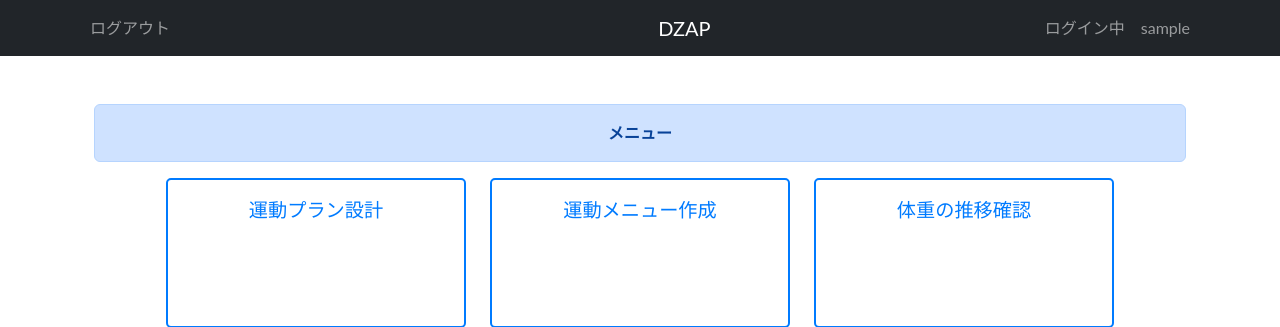
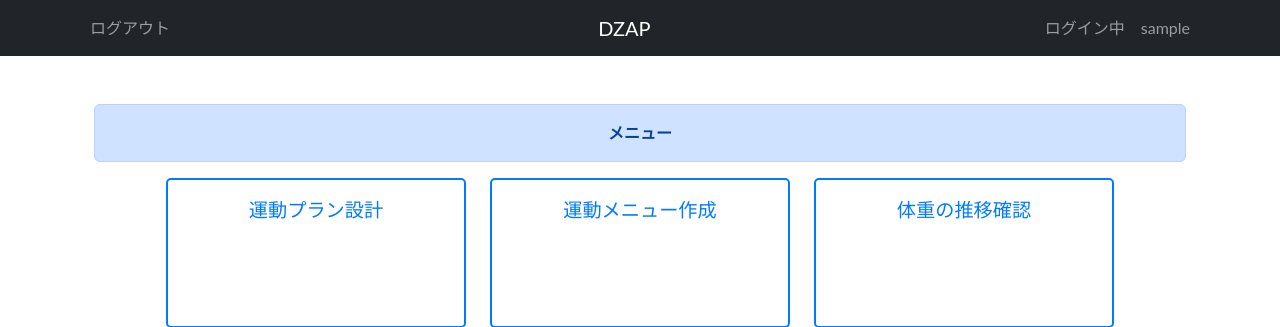
Before and after one commit to TabataMasahito/Dteam, a Flask app: page / in a window 1280 px wide. Shown: the top 327 px of the page. Run offline with Flask 3, Linux system fonts and the light colour scheme; the visitor is signed in with stand-in values (Sample User, id 1); parts of the project's set-up code (start-up, migrations or seed data) failed here and were passed over; some libraries are stand-ins or nearby versions.

Commit message:
タイトルの位置の変更

```diff
--- a/apps/static/css/style.css
+++ b/apps/static/css/style.css
@@ -60,5 +60,5 @@
 }
 
 .navbar-brand {
-    margin-left: 170px;
+    margin-left: 50px;
 }
```
